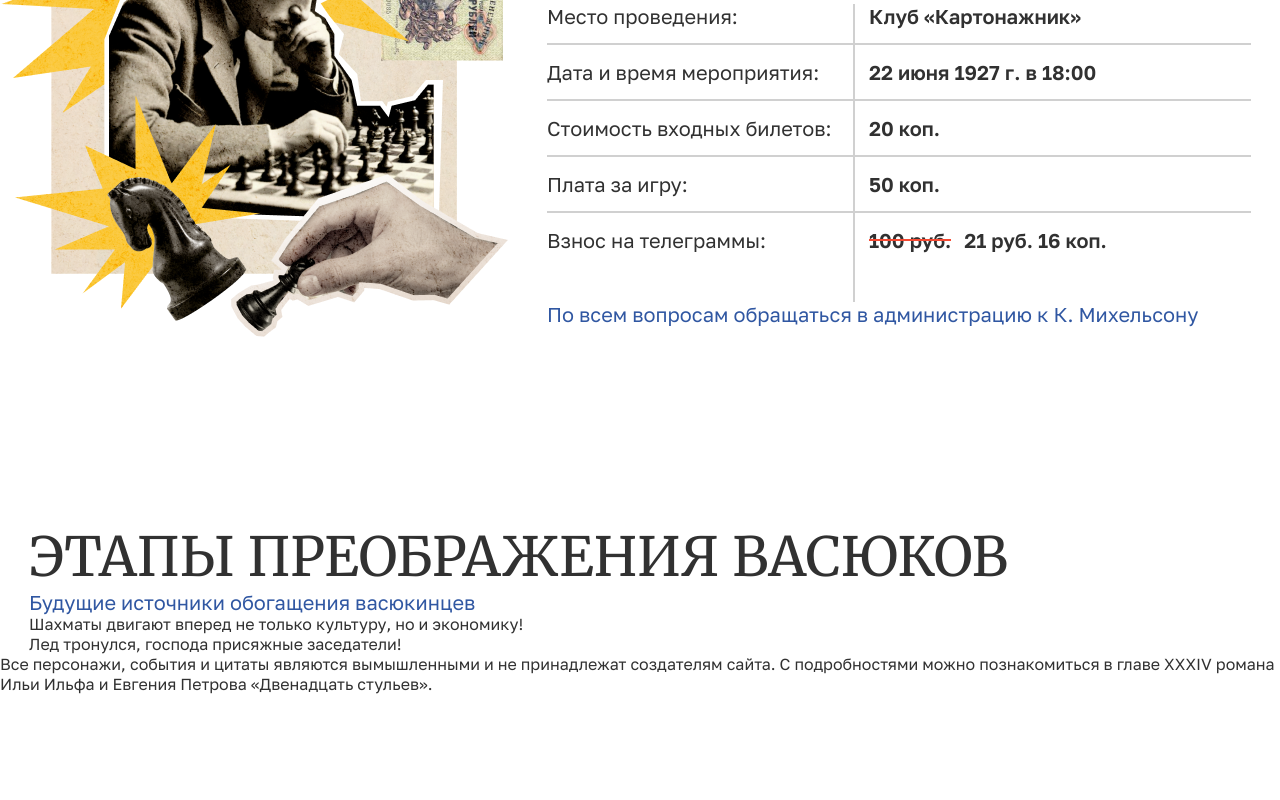
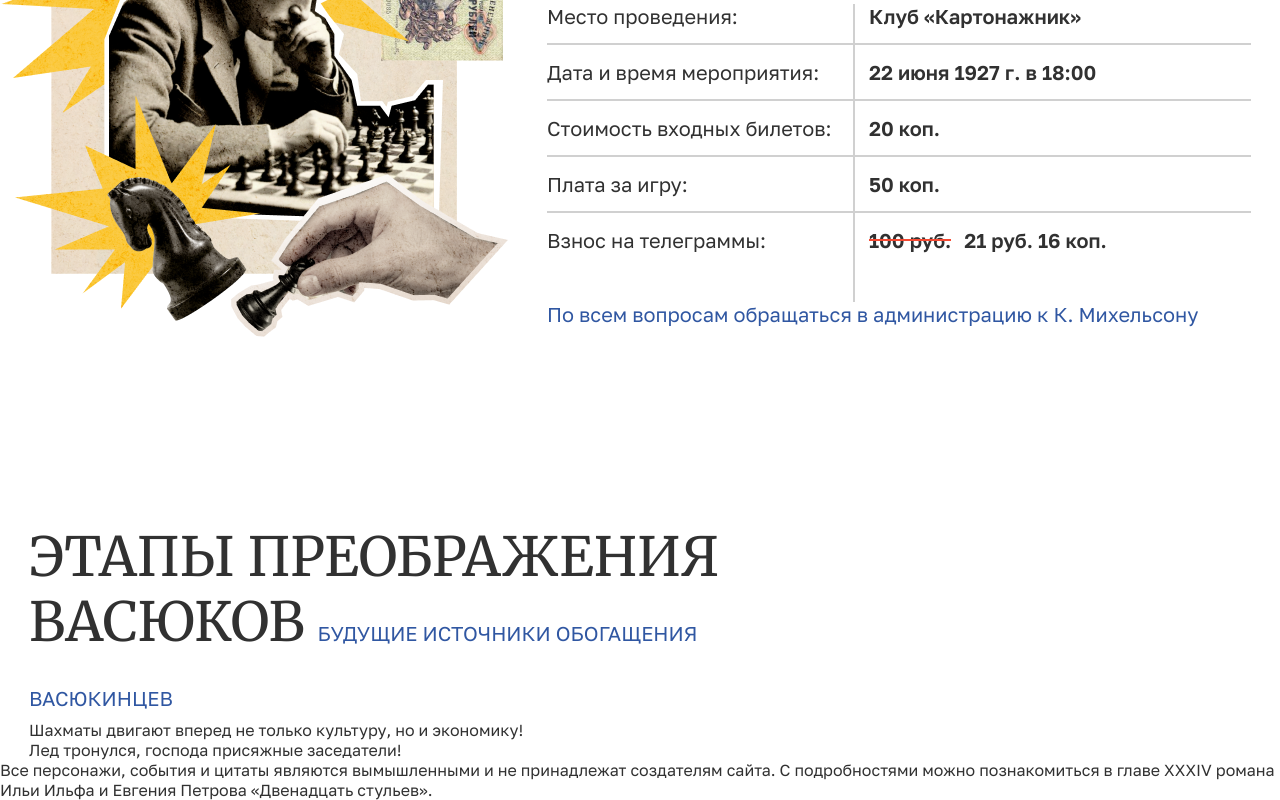
Before and after one commit to Grandmozer/four-horse-club, a plain HTML site: page index.html in a window 1280 px wide. Shown: the part 1357-2157 px from the top of the page. Before the commit the page ends 2051 px from the top, so only its background shows below. Drawn offline with Linux system fonts and the light colour scheme.

Commit message:
stepsblock

```diff
--- a/css/sections/stepsblock.css
+++ b/css/sections/stepsblock.css
@@ -1,5 +1,11 @@
 .stepsblock {
   padding-top: 166px;
+}
+
+.stepsblock__title-block {
+  display: grid;
+  align-items: center;
+  grid-template-columns: repeat(12, 1fr);
 }
 
 .stepsblock-title {
@@ -9,6 +15,7 @@
   font-weight: 400;
   line-height: 120%; /* 64.8px */
   text-transform: uppercase;
+  grid-column: span 8;
 }
 
 .stepsblock-p {
--- a/index.html
+++ b/index.html
@@ -115,8 +115,12 @@
           </div>
         </div>
         <div class="stepsblock">
-          <h2 class="stepsblock-title">Этапы преображения Васюков</h2>
-          <p class="stepsblock-p">Будущие источники обогащения васюкинцев</p>
+          <div class="stepsblock__title-block">
+            <h2 class="stepsblock-title">
+              Этапы преображения Васюков
+              <span class="stepsblock-p">Будущие источники обогащения васюкинцев</span>
+            </h2>
+          </div>
           <div class="steps-list"></div>
         </div>
         <div class="participants"></div>
```
